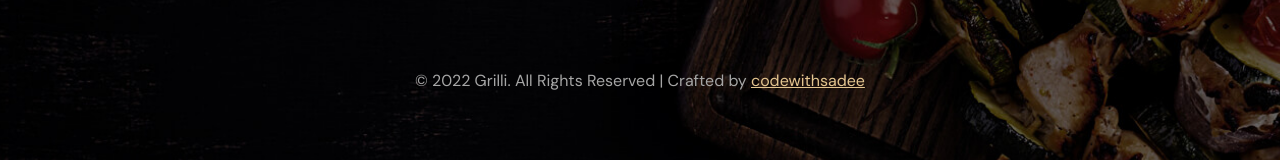
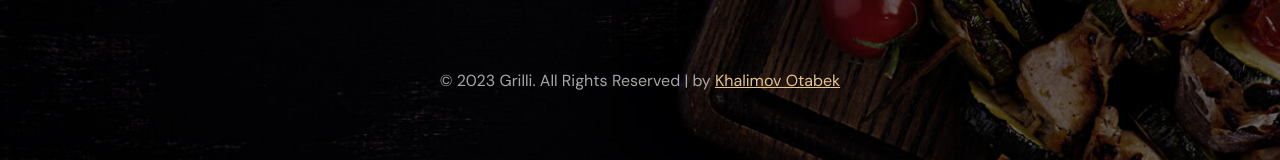
Before and after one commit to bekcoder77/Grilli-restaraunt, a plain HTML site: page Grilli Restaraunt/Grilli/index.html in a window 1280 px wide. Shown: the part 8527-8687 px from the top of the page. Drawn offline with nearby package versions, Linux system fonts and the light colour scheme; a web font is replaced by a local one.

Commit message:
Add files via upload

```diff
--- a/Grilli Restaraunt/Grilli/assets/css/style.css
+++ b/Grilli Restaraunt/Grilli/assets/css/style.css
@@ -3,7 +3,7 @@
 \*-----------------------------------*/
 
 /**
- * copyright 2022 codewithsadee
+ * copyright 2023 Khalimov Otabek
  */
 
 
--- a/Grilli Restaraunt/Grilli/index.html
+++ b/Grilli Restaraunt/Grilli/index.html
@@ -1183,8 +1183,8 @@
       <div class="footer-bottom">
 
         <p class="copyright">
-          &copy; 2022 Grilli. All Rights Reserved | Crafted by <a href="https://github.com/codewithsadee"
-            target="_blank" class="link">codewithsadee</a>
+          &copy; 2023 Grilli. All Rights Reserved |  by <a href="https://github.com/bekcoder77"
+            target="_blank" class="link">Khalimov Otabek</a>
         </p>
 
       </div>
```
